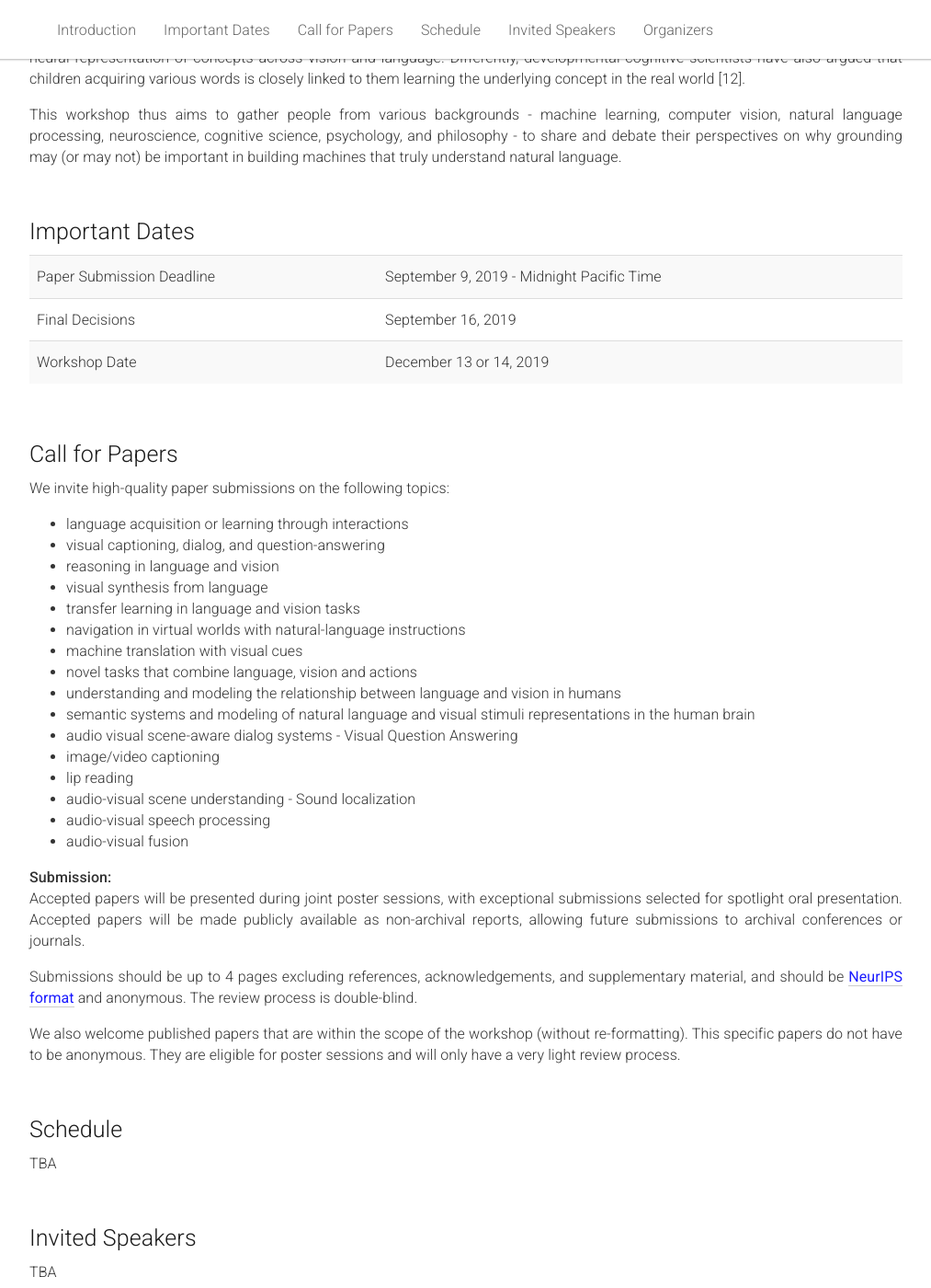
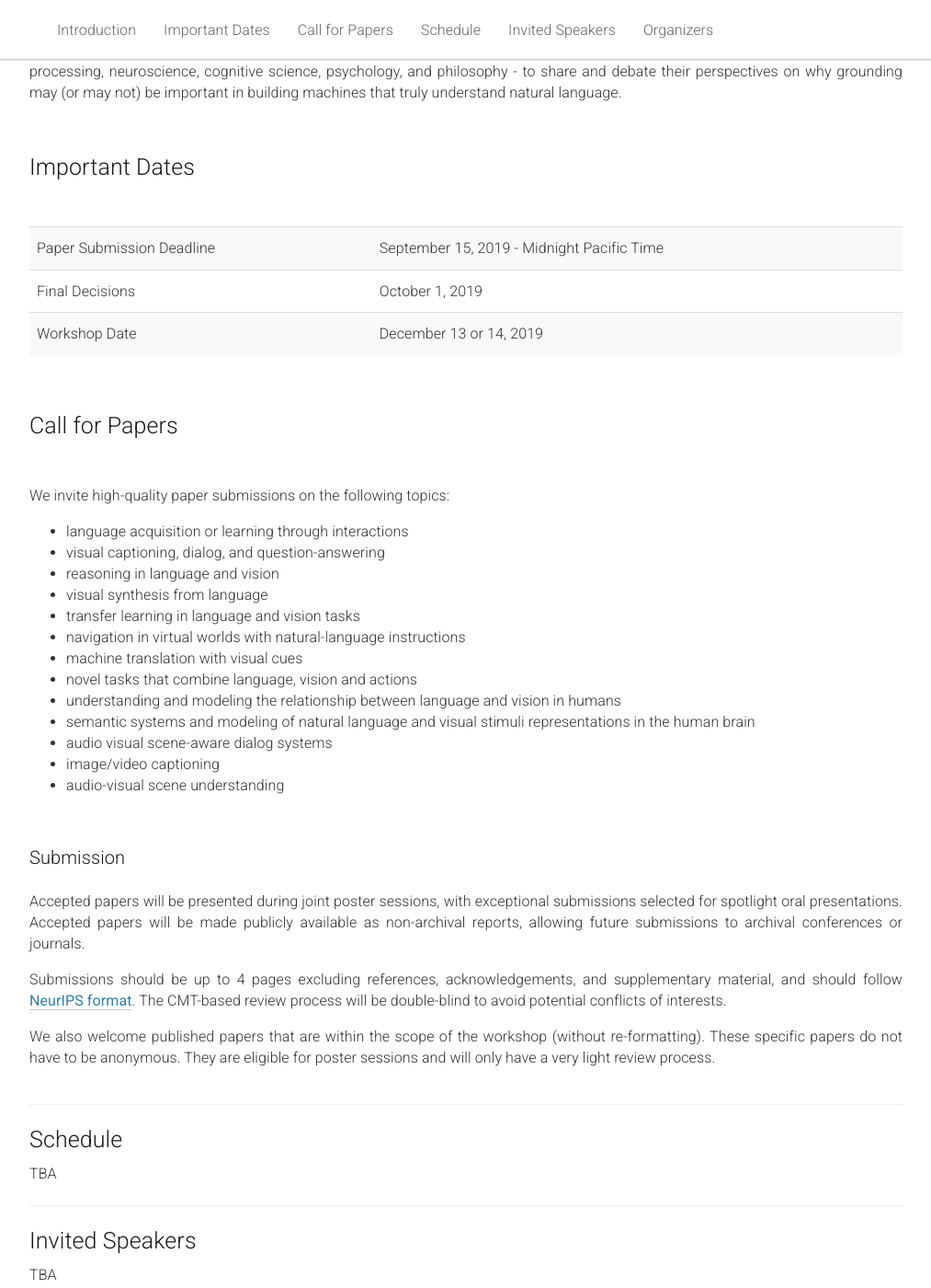
Before and after one commit to vigilworkshop/vigilworkshop.github.io, a Jekyll site: the page built from _pages/home.md, in a window 1280 px wide and 1400 px high, scrolled down 715 px. Shown: the whole window at 92% size, without its empty margins (133-1146 px from the left). Built offline with Jekyll 4.4.1, drawn with Linux system fonts in a browser that asks for light colours; some of the changed text lies outside the part shown.

Commit message:
Updates submission details

```diff
--- a/_pages/home.md
+++ b/_pages/home.md
@@ -18,7 +18,7 @@ acknowledgements: ""
   </div>
 </div>
 
-<hr>
+<!-- <hr> -->
 
 <!-- <div class="row" id="intro"> -->
   <!-- <div class="col-md-12"> -->
@@ -27,51 +27,47 @@ acknowledgements: ""
   <!-- </div> -->
 <!-- </div> -->
 
-<br>
 <div class="row" id="intro">
-  <div class="col-xs-12">
-    <h2>Introduction</h2>
-  </div>
-</div>
-<div class="row">
-  <div class="col-xs-12">
-    <p>
-    The dominant paradigm in modern natural language understanding is learning statistical language models from text-only corpora. This approach is founded on a distributional notion of semantics, i.e. that the "meaning" of a word is based only on its relationship to other words. While effective for many applications, methods in this family suffer from limited semantic understanding, as they miss learning from the multimodal and interactive environment in which communication often takes place - the symbols of language thus are not grounded in anything concrete. The symbol grounding problem first highlighted this limitation, that "meaningless symbols (i.e.) words cannot be grounded in anything but other meaningless symbols" [18].
-</p>
+    <div class="col-xs-12">
+        <h2>Introduction</h2>
+        <p>
+        The dominant paradigm in modern natural language understanding is learning statistical language models from text-only corpora. This approach is founded on a distributional notion of semantics, i.e. that the "meaning" of a word is based only on its relationship to other words. While effective for many applications, methods in this family suffer from limited semantic understanding, as they miss learning from the multimodal and interactive environment in which communication often takes place - the symbols of language thus are not grounded in anything concrete. The symbol grounding problem first highlighted this limitation, that "meaningless symbols (i.e.) words cannot be grounded in anything but other meaningless symbols" [18].
+        </p>
 
-<p>
-On the other hand, humans acquire language by communicating about and interacting within a rich, perceptual environment. This behavior provides the necessary grounding for symbols, i.e. to concrete objects or concepts (i.e. physical or psychological). Thus, recent work has aimed to bridge vision, interactive learning, and natural language understanding through language learning tasks based on natural images (ReferIt [1], GuessWhat?! [2], Visual Question Answering [3,4,5,6], Visual Dialog [7,8], Captioning [9], Visual-Audio Correspondence [30]) or through embodied agents performing interactive tasks [14,15,18,19,24,25,26,27,29] in physically simulated environments (DeepMind Lab [10], Baidu XWorld [11], OpenAI Universe [12], House3D [22], Matterport3D [23], GIBSON [27], MINOS [28], AI2-THOR [21], StreetLearn [18]), often drawing on the recent successes of deep learning and reinforcement learning. We believe this line of research poses a promising, long-term solution to the grounding problem faced by current, popular language understanding models.
-</p>
+        <p>
+        On the other hand, humans acquire language by communicating about and interacting within a rich, perceptual environment. This behavior provides the necessary grounding for symbols, i.e. to concrete objects or concepts (i.e. physical or psychological). Thus, recent work has aimed to bridge vision, interactive learning, and natural language understanding through language learning tasks based on natural images (ReferIt [1], GuessWhat?! [2], Visual Question Answering [3,4,5,6], Visual Dialog [7,8], Captioning [9], Visual-Audio Correspondence [30]) or through embodied agents performing interactive tasks [14,15,18,19,24,25,26,27,29] in physically simulated environments (DeepMind Lab [10], Baidu XWorld [11], OpenAI Universe [12], House3D [22], Matterport3D [23], GIBSON [27], MINOS [28], AI2-THOR [21], StreetLearn [18]), often drawing on the recent successes of deep learning and reinforcement learning. We believe this line of research poses a promising, long-term solution to the grounding problem faced by current, popular language understanding models.
+        </p>
 
 
-<p>
-While machine learning research exploring visually-grounded language learning may be in its earlier stages, it may be possible to draw insights from the rich research literature on human language acquisition. In neuroscience, recent progress in fMRI technology has enabled to better understand the interleave between language, vision and other modalities [15,16] suggesting that the brains shares neural representation of concepts across vision and language. Differently, developmental cognitive scientists have also argued that children acquiring various words is closely linked to them learning the underlying concept in the real world [12].
-</p>
+        <p>
+        While machine learning research exploring visually-grounded language learning may be in its earlier stages, it may be possible to draw insights from the rich research literature on human language acquisition. In neuroscience, recent progress in fMRI technology has enabled to better understand the interleave between language, vision and other modalities [15,16] suggesting that the brains shares neural representation of concepts across vision and language. Differently, developmental cognitive scientists have also argued that children acquiring various words is closely linked to them learning the underlying concept in the real world [12].
+        </p>
 
-<p>
-This workshop thus aims to gather people from various backgrounds - machine learning, computer vision, natural language processing, neuroscience, cognitive science, psychology, and philosophy - to share and debate their perspectives on why grounding may (or may not) be important in building machines that truly understand natural language.
+        <p>
+        This workshop thus aims to gather people from various backgrounds - machine learning, computer vision, natural language processing, neuroscience, cognitive science, psychology, and philosophy - to share and debate their perspectives on why grounding may (or may not) be important in building machines that truly understand natural language.
+        </p>
+    </div>
+</div>
 
-</p>
-  </div>
-</div> <br>
-
+<br>
 <div class="row" id="dates">
   <div class="col-xs-12">
     <h2>Important Dates</h2>
   </div>
 </div>
 
+<br>
 <div class="row">
   <div class="col-xs-12">
     <table class="table table-striped">
       <tbody>
         <tr>
           <td>Paper Submission Deadline</td>
-          <td>September 9, 2019 - Midnight Pacific Time</td>
+          <td>September 15, 2019 - Midnight Pacific Time</td>
         </tr>
         <tr>
           <td>Final Decisions</td>
-          <td>September 16, 2019 </td>
+          <td>October 1, 2019 </td>
         </tr>
         <tr>
           <td>Workshop Date</td>
@@ -80,82 +76,68 @@ This workshop thus aims to gather people from various backgrounds - machine lear
       </tbody>
     </table>
   </div>
-</div><br>
+</div>
 
+<br>
 <div class="row" id="cfp">
   <div class="col-xs-12">
     <h2>Call for Papers</h2>
   </div>
 </div>
+
+<br>
 <div class="row">
-  <div class="col-xs-12">
-    <p>
-      We invite high-quality paper submissions on the following topics:
-    </p>
+    <div class="col-xs-12">
+        <p>
+          We invite high-quality paper submissions on the following topics:
+        </p>
+        <p>
+            <ul>
+                <li>language acquisition or learning through interactions</li>
+                <li>visual captioning, dialog, and question-answering</li>
+                <li>reasoning in language and vision</li>
+                <li>visual synthesis from language</li>
+                <li>transfer learning in language and vision tasks</li>
+                <li>navigation in virtual worlds with natural-language instructions</li>
+                <li>machine translation with visual cues</li>
+                <li>novel tasks that combine language, vision and actions</li>
+                <li>understanding and modeling the relationship between language and vision in humans</li>
+                <li>semantic systems and modeling of natural language and visual stimuli representations in the human brain</li>
+                <li>audio visual scene-aware dialog systems</li>
+                <li>image/video captioning</li>
+                <li>audio-visual scene understanding</li>
+            </ul>
+        </p>
+    </div>
+</div>
 
-  <p>
-  <ul>
-  <li>language acquisition or learning through interactions</li>
-  <li>visual captioning, dialog, and question-answering</li>
-  <li>reasoning in language and vision</li>
-  <li>visual synthesis from language</li>
-  <li>transfer learning in language and vision tasks</li>
-  <li>navigation in virtual worlds with natural-language instructions</li>
-  <li>machine translation with visual cues</li>
-  <li>novel tasks that combine language, vision and actions</li>
-  <li>understanding and modeling the relationship between language and vision in humans</li>
-  <li>semantic systems and modeling of natural language and visual stimuli representations in the human brain</li>
-  <li> audio visual scene-aware dialog systems - Visual Question Answering</li>
-  <li> image/video captioning</li>
-  <li> lip reading</li>
-  <li> audio-visual scene understanding - Sound localization </li>
-  <li> audio-visual speech processing </li>
-  <li> audio-visual fusion </li>
-</ul>
-    </p>
+<br>
+<div class="row">
+    <div class="col-xs-12">
+        <h3>Submission</h3>
+        <p>
+            <br/>
+            Accepted papers will be presented during joint poster sessions, with exceptional submissions selected for spotlight oral presentations. Accepted papers will be made publicly available as non-archival reports, allowing future submissions to archival conferences or journals.
+        </p>
+        <p>
+            Submissions should be up to 4 pages excluding references, acknowledgements, and supplementary material, and should follow <a href="https://neurips.cc/Conferences/2019/PaperInformation/StyleFiles" style="color:#2980b9;font-weight:400;">NeurIPS format</a>. The CMT-based review process will be double-blind to avoid potential conflicts of interests.
+        </p>
+        <p>
+            We also welcome published papers that are within the scope of the workshop (without re-formatting). These specific papers do not have to be anonymous. They are eligible for poster sessions and will only have a very light review process.
+        </p>
+    </div>
+</div>
 
-
-  <p> <span style="font-weight:500;">Submission:</span>
-  <br/>
-    Accepted papers
-    will be presented during joint poster sessions, with exceptional submissions
-    selected for spotlight oral presentation. Accepted papers will be made publicly
-    available as non-archival reports,
-    allowing future submissions to archival conferences or journals.
-  </p>
-
-  <p>
-  Submissions should be up to 4 pages excluding references, acknowledgements, and supplementary material, and should be
-      <span style="color:#1a1aff;font-weight:400;"><a href="https://neurips.cc/Conferences/2019/PaperInformation/StyleFiles">NeurIPS format</a></span> and anonymous. The review process is double-blind.
-  </p>
-  <p>
-  We also welcome published papers that are within the scope of the workshop (without re-formatting). This specific papers do not have to be anonymous. They are eligible for poster sessions and will only have a very light review process.
-  </p>
-
-  <!-- <p>
-  Please submit your paper to the following address: <a href="https://cmt3.research.microsoft.com/VIGIL2018">https://cmt3.research.microsoft.com/VIGIL2018</a>
-  If you have any question, send an email to: vigilworkshop2018@gmail.com
-  </p> -->
-
-  <!-- <p><b>Accepted workshop papers are eligible to the pool of reserved conference tickets (one ticket per accepted paper).</b>
-  </p> -->
-
-  </div>
-
-</div><br>
-
-
-
-
+<hr>
 <div class="row" id="schedule">
-  <div class="col-xs-12">
-    <h2>Schedule</h2>
-  </div>
+    <div class="col-xs-12">
+        <h2>Schedule</h2>
+    </div>
 </div>
 
 TBA
 
-<br>
+<hr>
 <div class="row" id="speakers">
   <div class="col-xs-12">
     <h2>Invited Speakers</h2>
@@ -164,13 +146,14 @@ TBA
 
 TBA
 
-<br>
+<hr>
 <div class="row" id="organizers">
   <div class="col-xs-12">
     <h2>Organizers</h2>
   </div>
 </div>
 
+<br>
 <div class="row">
   <div class="col-xs-3">
     <a href="https://fstrub95.github.io/">
@@ -290,8 +273,8 @@ TBA
   </div>
 </div>
 {% endif %}
-<br>
 
+<hr>
 <div class="row">
   <div class="col-xs-12">
     <h2>Previous sessions</h2>
@@ -299,15 +282,17 @@ TBA
 </div>
 <a name="/prev_session"></a>
 <div class="row">
-  <div class="col-xs-12">
-    <p>
-      <a href="https://nips2017vigil.github.io/">2017</a>,
-      <a href="https://nips2018vigil.github.io/">2018</a>
-    </p>
-  </div>
+    <div class="col-xs-12">
+        <p>
+            <ul>
+                <li><a href="https://nips2017vigil.github.io/">ViGIL Workshop at NeurIPS 2017</a></li>
+                <li><a href="https://nips2018vigil.github.io/">ViGIL Workshop at NeurIPS 2018</a></li>
+            </ul>
+        </p>
+    </div>
 </div>
-<br>
 
+<hr>
 <div class="row">
   <div class="col-xs-12">
     <h2>References</h2>
```
